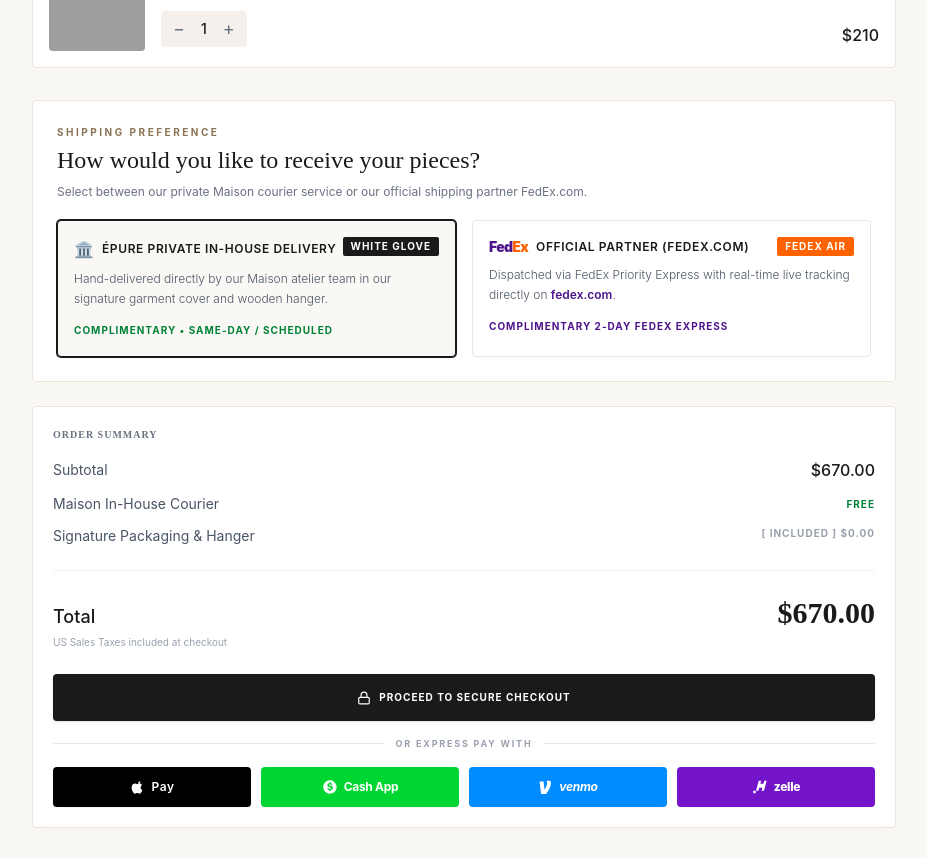
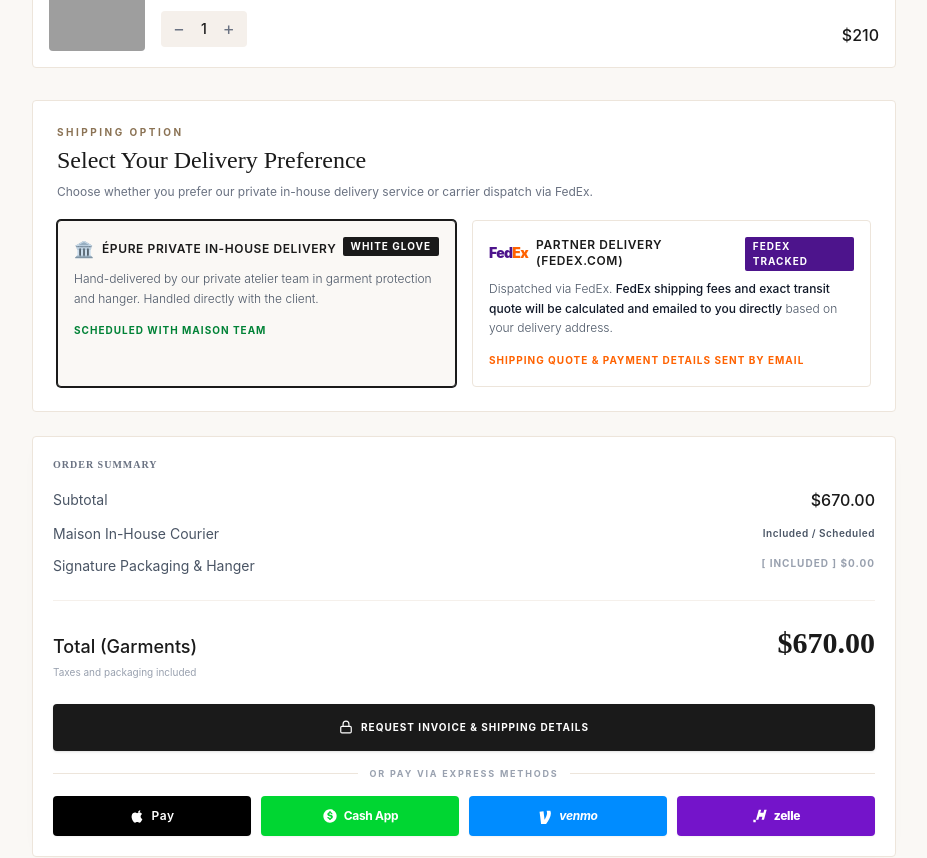
Before and after one commit to bookup237/epure-luxury-us, a React (Vite) app: page /cart in a window 1280 px wide. Shown: the part 460-1318 px from the top of the page, without its empty margins (176-1103 px from the left). Built offline with nearby package versions, Linux system fonts and the light colour scheme; grey boxes are pictures that could not be loaded.

Commit message:
Update FedEx shipping and payment flow to invoice and coordinates sent via email

```diff
--- a/src/pages/Cart.tsx
+++ b/src/pages/Cart.tsx
@@ -46,10 +46,6 @@
     const clientEmail = active ? active.email : 'client.vip@epure-paris.com';
 
     const fullAddress = `${shippingAddress.trim() || '740 Park Ave'}, ${shippingCity.trim() || 'New York'}, NY ${shippingZip.trim() || '10021'}, USA`;
-    const carrierName = deliveryMethod === 'in_house'
-      ? 'ÉPURE Private White-Glove Courier (In-House)'
-      : 'FedEx Express Air (fedex.com Tracked)';
-
     // 1. Create order
     const newOrder = createOrder({
       customerName: clientName,
@@ -73,15 +69,30 @@
     setCart([]);
     setShowAddressModal(false);
 
-    // 3. Detailed Confirmation
-    alert(
-      `✓ ORDER CONFIRMED [${newOrder.id}]\n\n` +
-      `Delivery Type: ${carrierName}\n` +
-      `Destination: ${fullAddress}\n` +
-      `Payment: ${pendingPaymentMethod}\n` +
-      `Total Charged: $${subtotal.toFixed(2)}\n\n` +
-      `A receipt with your tracking link has been dispatched to ${clientEmail}.`
-    );
+    // 3. Clear message confirming email dispatch for shipping quote & payment instructions
+    if (deliveryMethod === 'fedex') {
+      alert(
+        `✓ ORDER REGISTERED [${newOrder.id}]\n\n` +
+        `Carrier Selected: FedEx.com\n` +
+        `Subtotal: $${subtotal.toFixed(2)}\n` +
+        `Destination: ${fullAddress}\n\n` +
+        `📧 EMAIL NOTIFICATION SENT:\n` +
+        `We have received your order! Because FedEx shipping rates are calculated based on your destination and parcel weight, our concierge has emailed you at ${clientEmail} with:\n` +
+        `1. The exact FedEx shipping quote and estimated transit time.\n` +
+        `2. The secure payment instructions for ${pendingPaymentMethod}.\n\n` +
+        `Your pieces will be prepared and dispatched via FedEx as soon as payment is confirmed.`
+      );
+    } else {
+      alert(
+        `✓ ORDER REGISTERED [${newOrder.id}]\n\n` +
+        `Carrier Selected: ÉPURE In-House Courier\n` +
+        `Subtotal: $${subtotal.toFixed(2)}\n` +
+        `Destination: ${fullAddress}\n\n` +
+        `📧 EMAIL NOTIFICATION SENT:\n` +
+        `We have sent your complete order summary and ${pendingPaymentMethod} payment instructions to ${clientEmail}.\n` +
+        `Our private courier will coordinate delivery with you once confirmed.`
+      );
+    }
   };
 
   const updateQuantity = (id: string, color: string, size: string, delta: number) => {
@@ -156,17 +167,17 @@
         ))}
       </div>
 
-      {/* DELIVERY METHOD SELECTION (In-House vs FedEx) */}
+      {/* DELIVERY METHOD SELECTION */}
       {cart.length > 0 && (
         <div className="bg-white p-6 rounded-sm mb-6 border border-[#ede5db]">
           <span className="text-[10px] font-bold tracking-[0.25em] uppercase text-[#8b7355] block mb-1">
-            Shipping Preference
+            Shipping Option
           </span>
           <h3 className="font-['Cormorant_Garamond'] text-2xl font-medium text-[#1a1a1a] mb-2">
-            How would you like to receive your pieces?
+            Select Your Delivery Preference
           </h3>
           <p className="text-xs text-gray-500 mb-5">
-            Select between our private Maison courier service or our official shipping partner FedEx.com.
+            Choose whether you prefer our private in-house delivery service or carrier dispatch via FedEx.
           </p>
 
           <div className="grid grid-cols-1 md:grid-cols-2 gap-4">
@@ -191,14 +202,14 @@
                 </span>
               </div>
               <p className="text-xs text-gray-600 leading-relaxed font-light mb-2">
-                Hand-delivered directly by our Maison atelier team in our signature garment cover and wooden hanger.
+                Hand-delivered by our private atelier team in garment protection and hanger. Handled directly with the client.
               </p>
               <span className="text-[10px] font-bold uppercase tracking-widest text-green-700">
-                Complimentary &bull; Same-Day / Scheduled
+                Scheduled with Maison Team
               </span>
             </div>
 
-            {/* Option 2: FedEx Delivery */}
+            {/* Option 2: FedEx Delivery (Calculated & Invoiced via Email) */}
             <div
               onClick={() => setDeliveryMethod('fedex')}
               className={`p-4 rounded-sm border cursor-pointer transition-all ${
@@ -215,18 +226,18 @@
                     <span className="text-[#FF6200]">Ex</span>
                   </div>
                   <span className="font-semibold text-xs tracking-wider uppercase text-[#1a1a1a]">
-                    Official Partner (fedex.com)
+                    Partner Delivery (fedex.com)
                   </span>
                 </div>
-                <span className="text-[10px] font-bold tracking-widest uppercase bg-[#FF6200] text-white px-2 py-0.5 rounded-xs">
-                  FedEx Air
+                <span className="text-[10px] font-bold tracking-widest uppercase bg-[#4D148C] text-white px-2 py-0.5 rounded-xs">
+                  FedEx Tracked
                 </span>
               </div>
               <p className="text-xs text-gray-600 leading-relaxed font-light mb-2">
-                Dispatched via FedEx Priority Express with real-time live tracking directly on <span className="font-semibold text-[#4D148C]">fedex.com</span>.
+                Dispatched via FedEx. <strong className="font-medium text-gray-900">FedEx shipping fees and exact transit quote will be calculated and emailed to you directly</strong> based on your delivery address.
               </p>
-              <span className="text-[10px] font-bold uppercase tracking-widest text-[#4D148C]">
-                Complimentary 2-Day FedEx Express
+              <span className="text-[10px] font-bold uppercase tracking-widest text-[#FF6200]">
+                Shipping quote & payment details sent by email
               </span>
             </div>
           </div>
@@ -247,7 +258,9 @@
               <span className="text-sm text-gray-600 flex items-center gap-1.5">
                 {deliveryMethod === 'in_house' ? 'Maison In-House Courier' : 'FedEx Express (fedex.com)'}
               </span>
-              <span className="text-[10px] font-bold tracking-widest uppercase text-green-700">Free</span>
+              <span className="text-[10px] font-semibold tracking-wider text-gray-600">
+                {deliveryMethod === 'in_house' ? 'Included / Scheduled' : 'Calculated & Sent by Email'}
+              </span>
             </div>
             <div className="flex justify-between items-start">
               <span className="text-sm text-gray-600 max-w-[220px]">Signature Packaging & Hanger</span>
@@ -256,24 +269,28 @@
           </div>
 
           <div className="flex justify-between items-end mb-1">
-            <span className="font-medium text-lg">{t('cart_total')}</span>
+            <span className="font-medium text-lg">{t('cart_total')} (Garments)</span>
             <span className="font-['Cormorant_Garamond'] text-3xl font-semibold">${subtotal.toFixed(2)}</span>
           </div>
-          <div className="text-[10px] text-gray-400 mb-6">{t('cart_taxes')}</div>
+          <div className="text-[10px] text-gray-400 mb-6">
+            {deliveryMethod === 'fedex'
+              ? 'FedEx shipping costs & final invoice link will be forwarded to your email address'
+              : 'Taxes and packaging included'}
+          </div>
 
           {/* Checkout Button */}
           <button
-            onClick={() => initiateCheckout('Credit Card / Standard Checkout')}
+            onClick={() => initiateCheckout('Standard Invoice / Bank Transfer')}
             className="w-full bg-[#1a1a1a] text-white py-4 text-[10px] font-bold tracking-widest uppercase rounded-sm flex items-center justify-center gap-2 mb-4 hover:bg-black transition-colors shadow-sm"
           >
             <svg width="14" height="14" viewBox="0 0 24 24" fill="none" stroke="currentColor" strokeWidth="2"><rect x="3" y="11" width="18" height="11" rx="2" ry="2"/><path d="M7 11V7a5 5 0 0 1 10 0v4"/></svg>
-            {t('cart_checkout_btn')}
+            Request Invoice & Shipping Details
           </button>
 
           {/* Separator */}
           <div className="flex items-center gap-3 my-3">
             <div className="flex-1 h-px bg-[#ede5db]"></div>
-            <span className="text-[9px] font-bold tracking-[0.2em] uppercase text-gray-400">Or Express Pay With</span>
+            <span className="text-[9px] font-bold tracking-[0.2em] uppercase text-gray-400">Or Pay via Express Methods</span>
             <div className="flex-1 h-px bg-[#ede5db]"></div>
           </div>
 
@@ -293,7 +310,7 @@
 
             {/* 2. Cash App */}
             <button
-              onClick={() => initiateCheckout('Cash App Pay')}
+              onClick={() => initiateCheckout('Cash App')}
               className="bg-[#00D632] hover:bg-[#00be2c] text-white py-3 px-2 rounded-sm flex items-center justify-center gap-1.5 transition-all shadow-xs"
               title="Pay with Cash App"
             >
@@ -330,7 +347,7 @@
         </div>
       )}
 
-      {/* MODAL: SHIPPING ADDRESS & CONFIRMATION */}
+      {/* MODAL: SHIPPING ADDRESS & EMAIL INVOICE CONFIRMATION */}
       {showAddressModal && (
         <div className="fixed inset-0 bg-black/60 backdrop-blur-xs flex items-center justify-center z-50 p-4">
           <div className="bg-[#faf8f5] max-w-lg w-full p-6 md:p-8 rounded-sm shadow-2xl border border-[#ede5db] relative max-h-[90vh] overflow-y-auto">
@@ -343,21 +360,31 @@
 
             <div className="mb-6">
               <span className="text-[10px] font-bold tracking-[0.25em] uppercase text-[#8b7355] block mb-1">
-                Step 2 of 2 &bull; Shipping Destination
+                Order Request &bull; Delivery Destination
               </span>
               <h2 className="font-['Cormorant_Garamond'] text-3xl font-semibold text-[#1a1a1a]">
-                Enter Your Delivery Details
+                Delivery Address & Contact
               </h2>
-              <div className="mt-2 text-xs text-gray-600 flex items-center gap-2">
-                <span>Selected Method:</span>
-                {deliveryMethod === 'in_house' ? (
-                  <span className="font-bold text-[#1a1a1a] bg-[#ede5db] px-2 py-0.5 rounded-xs">
-                    🏛️ ÉPURE In-House Courier
-                  </span>
+
+              <div className="mt-3 p-3 bg-white border border-[#ede5db] rounded-sm text-xs leading-relaxed">
+                {deliveryMethod === 'fedex' ? (
+                  <div>
+                    <div className="flex items-center gap-2 font-bold text-[#4D148C] mb-1">
+                      <span>📦 FedEx Partner Dispatch</span>
+                    </div>
+                    <p className="text-gray-600">
+                      FedEx shipping is not free: exact shipping fees and payment coordinates for <strong>{pendingPaymentMethod}</strong> will be calculated based on your destination and emailed to you directly.
+                    </p>
+                  </div>
                 ) : (
-                  <span className="font-bold text-[#4D148C] bg-purple-50 px-2 py-0.5 rounded-xs border border-purple-200">
-                    FedEx Express (fedex.com)
-                  </span>
+                  <div>
+                    <div className="flex items-center gap-2 font-bold text-[#1a1a1a] mb-1">
+                      <span>🏛️ ÉPURE Private In-House Delivery</span>
+                    </div>
+                    <p className="text-gray-600">
+                      Our private courier team will contact you via email with payment instructions for <strong>{pendingPaymentMethod}</strong> to schedule delivery.
+                    </p>
+                  </div>
                 )}
               </div>
             </div>
@@ -409,11 +436,11 @@
 
               <div>
                 <label className="block text-[10px] font-bold tracking-widest uppercase text-gray-500 mb-1">
-                  Special Delivery Instructions (Optional)
+                  Delivery Notes / Contact Phone (Optional)
                 </label>
                 <textarea
                   rows={2}
-                  placeholder="e.g. Leave with doorman, ring bell 4B..."
+                  placeholder="e.g. Leave with doorman, call +1 (212)..."
                   value={shippingNotes}
                   onChange={e => setShippingNotes(e.target.value)}
                   className="w-full bg-white border border-[#ede5db] rounded-sm px-3.5 py-2.5 text-xs outline-none focus:border-[#1a1a1a]"
@@ -422,11 +449,11 @@
 
               <div className="p-3 bg-white border border-[#ede5db] rounded-sm text-xs">
                 <div className="flex justify-between font-medium mb-1">
-                  <span>Total Due :</span>
+                  <span>Pieces Subtotal :</span>
                   <span className="font-bold">${subtotal.toFixed(2)}</span>
                 </div>
                 <div className="text-[10px] text-gray-400">
-                  Payment Method: <span className="font-semibold text-gray-700">{pendingPaymentMethod}</span>
+                  Chosen Payment: <span className="font-semibold text-gray-700">{pendingPaymentMethod}</span> (details sent by email)
                 </div>
               </div>
 
@@ -435,7 +462,7 @@
                   type="submit"
                   className="flex-1 bg-[#1a1a1a] text-white py-3.5 text-[10px] font-bold tracking-widest uppercase rounded-sm hover:bg-black transition-colors"
                 >
-                  Confirm & Place Order
+                  Send Order & Request Details
                 </button>
                 <button
                   type="button"
```
